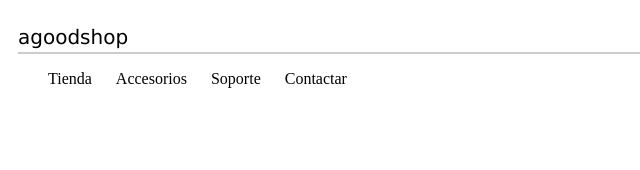
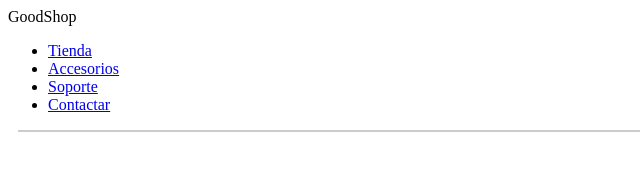
Before and after one commit to DanMudry/actividad_uno, a plain HTML site: page index.html in a window 1280 px wide. Shown: the whole page, without its empty margins (0-640 px from the left). Drawn offline with Linux system fonts and the light colour scheme.

Commit message:
probando el header

```diff
--- a/index.html
+++ b/index.html
@@ -8,9 +8,8 @@
   </head>
   <body>
     <header>
-      <div class="good">agoodshop</div>
-      <div class="linea_gris"></div>
-      <nav class="barra_aderecha">
+      <div>GoodShop</div>
+      <nav>
         <ul>
           <li><a href="#">Tienda</a></li>
           <li><a href="#">Accesorios</a></li>
@@ -18,6 +17,7 @@
           <li><a href="#">Contactar</a></li>
         </ul>
       </nav>
+      <div class="linea_gris"></div>
     </header>
   </body>
 </html>
--- a/style.css
+++ b/style.css
@@ -1,16 +1,3 @@
-.good {
-  font-size: 20px;
-  font-family: Verdana, Geneva, Tahoma, sans-serif;
-  margin-top: 25px;
-  margin-left: 10px;
-  margin-right: 10px;
-}
-.linea_gris {
-  border-bottom: 2px solid #ccc;
-  margin-top: 3px;
-  margin-left: 10px;
-  margin-right: 10px;
-}
 .barra_aderecha {
   list-style: none;
   margin: 0;
@@ -27,3 +14,17 @@
   text-decoration: none;
   color: black;
 }
+
+.good {
+  font-size: 20px;
+  font-family: Verdana, Geneva, Tahoma, sans-serif;
+  margin-top: 5px;
+  margin-left: 10px;
+  margin-right: 10px;
+}
+.linea_gris {
+  border-bottom: 2px solid #ccc;
+  margin-top: 3px;
+  margin-left: 10px;
+  margin-right: 10px;
+}
```
